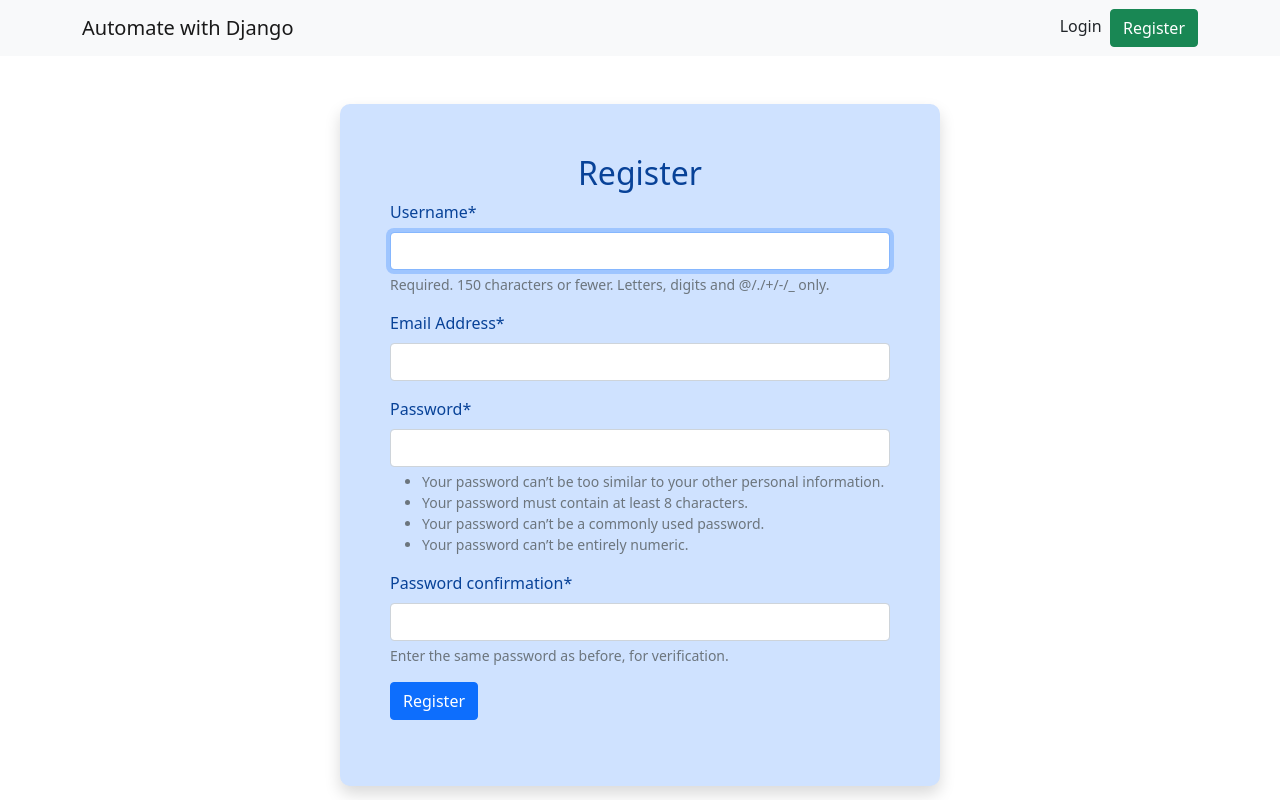
After one commit to MAQilH/Boring-Stuff, a Django app: page /register/ in a window 1280 px wide. The commit adds this page. Run offline with Django 5.2, Linux system fonts and the light colour scheme; parts of the project's set-up code (start-up, migrations or seed data) failed here and were passed over; some libraries are stand-ins or nearby versions.

Commit message:
add authentication logic and view

```diff
--- /dev/null
+++ b/awd_main/forms.py
@@ -0,0 +1,9 @@
+from django import forms
+from django.contrib.auth.forms import UserCreationForm
+from django.contrib.auth.models import User
+
+class RegistrationForm(UserCreationForm):
+    email = forms.EmailField(required=True, label='Email Address')
+    class Meta:
+        model = User
+        fields = ('username', 'email', 'password1', 'password2')
--- /dev/null
+++ b/awd_main/middleware.py
@@ -0,0 +1,7 @@
+def open_access_middleware(get_response):
+    def middleware(request):
+        response = get_response(request)
+        response["Access-Control-Allow-Origin"] = "*"
+        response["Access-Control-Allow-Headers"] = "*"
+        return response
+    return middleware
--- a/awd_main/urls.py
+++ b/awd_main/urls.py
@@ -24,5 +24,8 @@ urlpatterns = [
     path('admin/', admin.site.urls),
     path('', views.home, name='home'),
     path('dataentry/', include('dataentry.urls')),
-    path('celery-test/', views.celery_test)
+    path('celery-test/', views.celery_test),
+    path('register/', views.register, name='register'),
+    path('login/', views.login, name='login'),
+    path('logout/', views.logout, name='logout'),
 ] + static(settings.MEDIA_URL, document_root=settings.MEDIA_ROOT)
--- a/awd_main/views.py
+++ b/awd_main/views.py
@@ -1,8 +1,11 @@
 from django.conf import settings
-from django.core.mail import EmailMessage, send_mail
-from django.http import HttpResponse
-from django.shortcuts import render
+from django.contrib import messages, auth
+from django.contrib.auth import authenticate
+from django.contrib.auth.forms import AuthenticationForm
+from django.http import HttpResponse, JsonResponse
+from django.shortcuts import render, redirect
 
+from awd_main.forms import RegistrationForm
 from dataentry.tasks import celery_test_task
 
 
@@ -14,3 +17,47 @@ def home(request):
 def celery_test(request):
     celery_test_task.delay()
     return HttpResponse('its working')
+
+
+def register(request):
+    if request.method == 'POST':
+        form = RegistrationForm(request.POST)
+        if form.is_valid():
+            form.save()
+            messages.success(request, 'Registration was successful')
+            return redirect('register')
+        else:
+            return render(request, 'register.html', {'form': form})
+    else:
+        form = RegistrationForm()
+        context = {'form': form}
+
+    return render(request, 'register.html', context)
+
+
+def login(request):
+    if request.method == 'POST':
+        form = AuthenticationForm(request, request.POST)
+        if form.is_valid():
+            username = form.cleaned_data.get('username')
+            password = form.cleaned_data.get('password')
+
+            user = auth.authenticate(username=username, password=password)
+
+            if user is not None:
+                auth.login(request, user)
+                return redirect('home')
+            else:
+                messages.error(request, 'Invalid username or password')
+                return redirect('login')
+        else:
+            messages.error(request, 'Invalid credentials')
+            return redirect('login')
+    else:
+        form = AuthenticationForm()
+        return render(request, 'login.html', {'form': form})
+
+
+def logout(request):
+    auth.logout(request)
+    return redirect('login')
--- a/templates/base.html
+++ b/templates/base.html
@@ -8,16 +8,24 @@
     <title>Document</title>
     <link href="https://cdn.jsdelivr.net/npm/bootstrap@5.0.2/dist/css/bootstrap.min.css" rel="stylesheet">
     <script src="https://cdn.jsdelivr.net/npm/bootstrap@5.0.2/dist/js/bootstrap.bundle.min.js"></script>
+    <script src="https://ajax.googleapis.com/ajax/libs/jquery/3.7.1/jquery.min.js"></script>
 
     <script src="{% static 'js/custom.js' %}"></script>
 </head>
 <body>
     <nav class="navbar navbar-light bg-light">
       <div class="container">
-        <a class="navbar-brand" href="{% url 'home' %}">Automate with Django</a>
-        <div>
-            <a href="" class="float-right text-decoration-none text-dark">Login</a>
-            <a href="" class="float-right btn btn-success">Register</a>
+          <a class="navbar-brand" href="{% url 'home' %}">Automate with Django</a>
+          <div>
+              {% if user.is_authenticated %}
+                  <div class="container">
+                      Logged in as: <b>{{ user }}</b>
+                    &nbsp;<a href="{% url 'logout' %}" class="float-right btn btn-outline-danger">Logout</a>
+                  </div>
+              {% else %}
+                  <a href="{% url 'login' %}" class="float-right text-decoration-none text-dark">Login</a>
+                  &nbsp;<a href="{% url 'register' %}" class="float-right btn btn-success">Register</a>
+              {% endif %}
         </div>
       </div>
     </nav>
--- /dev/null
+++ b/templates/register.html
@@ -0,0 +1,15 @@
+{% extends 'base.html' %}
+{% block content %}
+    {% load crispy_forms_tags %}
+    <div class="container alert-primary shadow mt-5" style="max-width: 600px; border-radius: 10px; padding: 50px">
+        <h2 class="text-center">Register</h2>
+        <form action="{% url 'register' %}" method="POST">
+            {% csrf_token %}
+            {{ form | crispy }}
+            <input type="submit" class="btn btn-primary" value="Register">
+        </form>
+        <div class="container pt-3">
+            {% include 'alerts.html' %}
+        </div>
+    </div>
+{% endblock %}
```
Also changed, not shown: awd_main/settings.py (+11 -6 lines), templates/home.html (+8 -0 lines), templates/login.html (added, +15 -0 lines), 1 other file.
